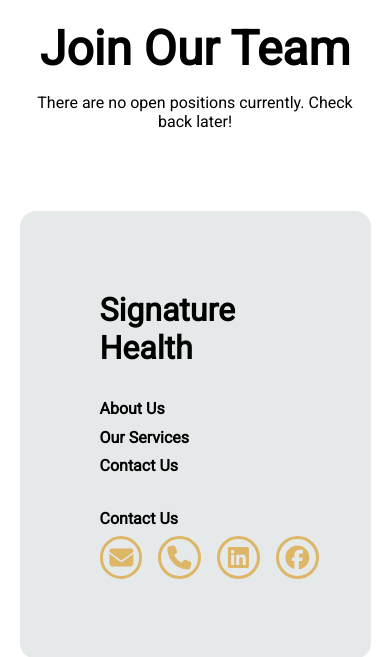
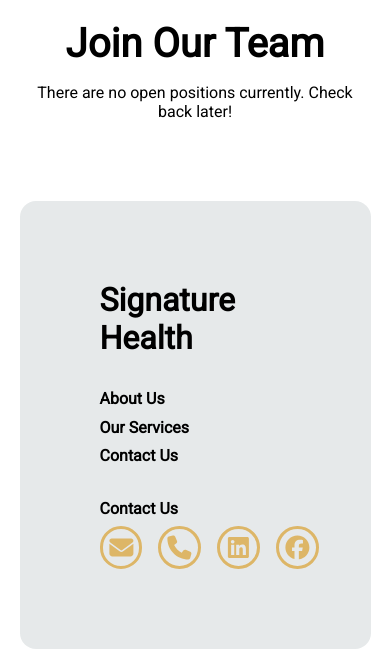
Before and after one commit to JeffleIncarnate/Signature-Health, an Astro site: page /joinOurTeam in a window 390 px wide. Shown: the part 482-1139 px from the top of the page. Built offline with nearby package versions, Linux system fonts and the light colour scheme; Astro itself is replaced by a stand-in of ours.

Commit message:
feat: fix all headings to be smaller

```diff
--- a/src/components/JoinOurTeam/joinOurTeam.scss
+++ b/src/components/JoinOurTeam/joinOurTeam.scss
@@ -19,7 +19,7 @@
     text-align: center;
 
     h2 {
-      font-size: 5rem;
+      font-size: 4rem;
     }
 
     p {
@@ -29,7 +29,7 @@
 
     @media screen and (max-width: 1400px) {
       h2 {
-        font-size: 4rem;
+        font-size: 3rem;
       }
 
       p {
@@ -39,7 +39,7 @@
 
     @media screen and (max-width: 900px) {
       h2 {
-        font-size: 3rem;
+        font-size: 2.5rem;
       }
 
       p {
```
Also changed, not shown: src/components/ourTeam/ourTeam.scss (+3 -13 lines).
